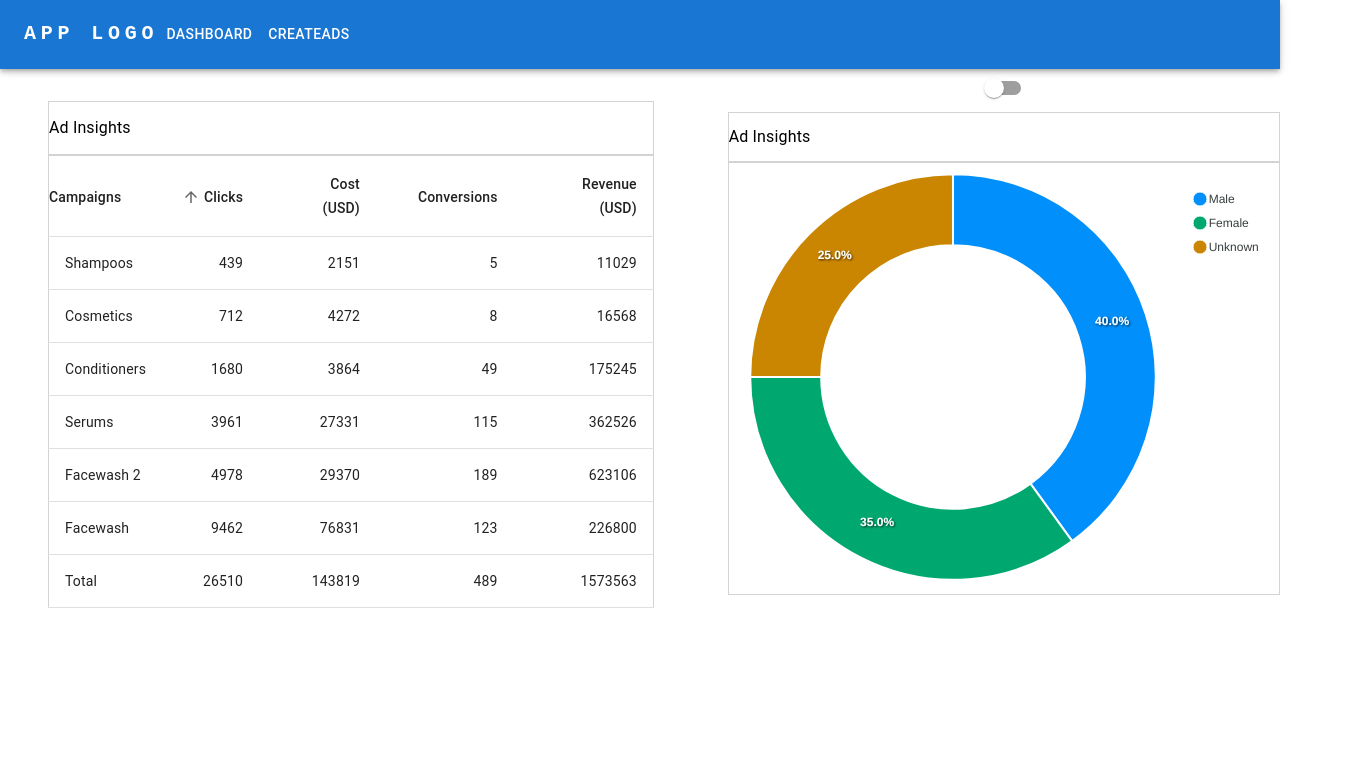
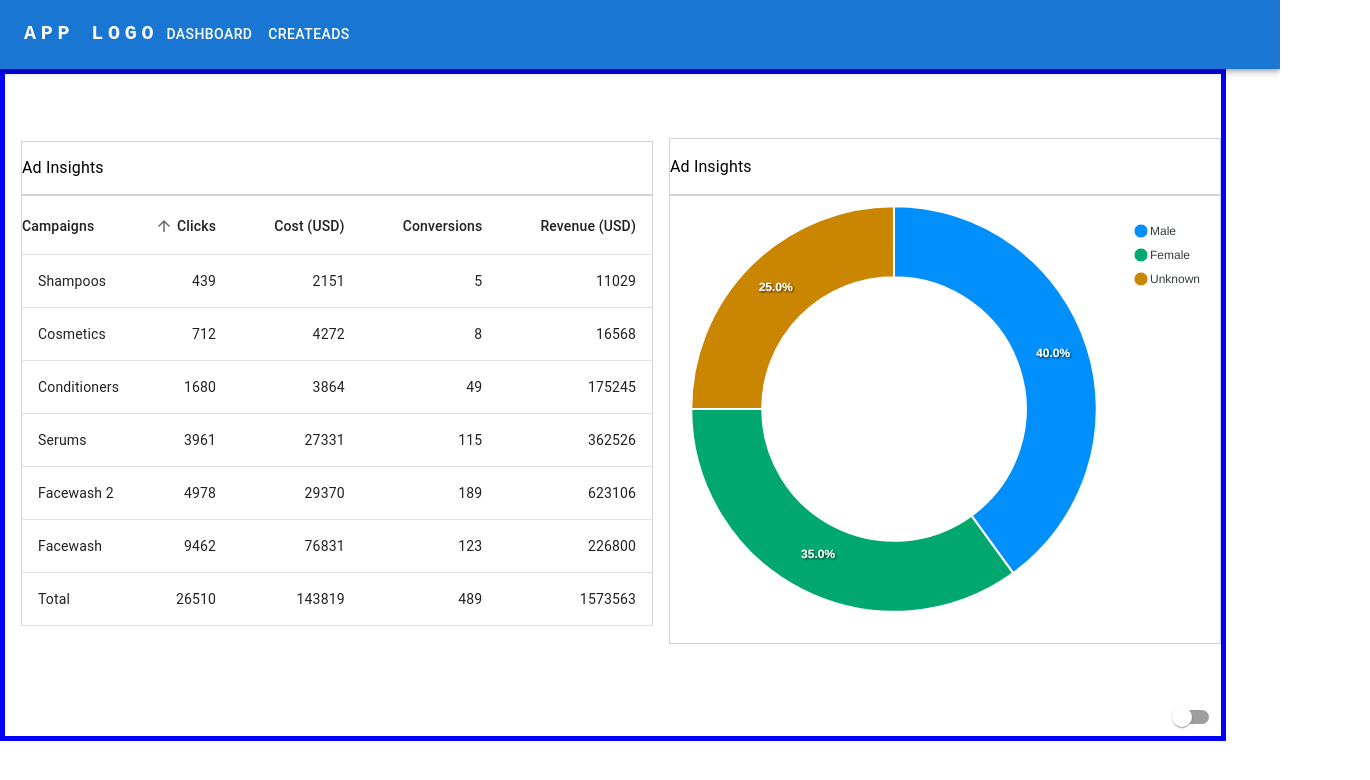
Before and after one commit to sandipbangar/keywordio-test, a React (Create React App) app: page / in a window 1280 px wide. Shown: the top 780 px of the page, 1370 px wide, since content can reach past the window. Built offline with nearby package versions, Linux system fonts and the light colour scheme.

Commit message:
Fixed CSS of Dashboard components

```diff
--- a/src/components/DoughnutComp.jsx
+++ b/src/components/DoughnutComp.jsx
@@ -26,7 +26,9 @@ class DoughnutComp extends Component {
     return (
       <>
         <div className="donut-container">
+        <div className="paper3">
           <Typography className="donut-ad-insights">Ad Insights</Typography>
+        </div>
           <ApexCharts className="donut" options={this.state.options} series={this.state.series} type="donut" width={550} />
         </div>
       </>
--- a/src/pages/Dashboard.jsx
+++ b/src/pages/Dashboard.jsx
@@ -1,12 +1,13 @@
 import React from 'react';
 import LeftDashboard from "./LeftDashBoard";
 import RightDashboard from "./RightDashboard";
+import "../styles/DashBoard.css"
 
 export default function DashBoard () {
   return (
-    <div item style={{display:"flex", width:"100%", height:"100%"}}>
-      <LeftDashboard/>
-      <RightDashboard/>
+    <div className='DashStyle' item>
+      <dic className='left'><LeftDashboard/></dic>
+      <div className='right'><RightDashboard/></div>
     </div>
   )
 }
--- a/src/pages/RightDashboard.jsx
+++ b/src/pages/RightDashboard.jsx
@@ -1,7 +1,8 @@
 import React, { useState } from 'react';
 import Table2 from '../components/Table2';
-import { Switch } from '@mui/material';
+import { Switch, Grid } from '@mui/material';
 import DoughnutComp from '../components/DoughnutComp';
+import "../styles/RightDbStyle.css"
 
 
 export default function RightDashboard() {
@@ -13,13 +14,18 @@ export default function RightDashboard() {
 
     return (
         <>
-            <div>
+            <div className='right-db-container'>
+                <div className="switch-grid">
                 <Switch style={{ display: "flex", flexDirection: "column-reverse", justifyContent: "flex-end" }} checked={isTable} onChange={handleChange} />
+                </div>
+                <div className="component-grid">
                 {isTable ? (
                     <Table2 />
                 ) : (
                     <DoughnutComp />
                 )}
+                </div>
+
             </div>
         </>
     )
--- /dev/null
+++ b/src/styles/DashBoard.css
@@ -0,0 +1,17 @@
+.DashStyle {
+  display: flex;
+  flex-direction: row;
+  border: 5px solid blue;
+  position: relative;
+  height: 100%;
+  width: 95%;
+  justify-content: center;
+  align-items: center;
+}
+
+.left {
+  margin: 0;
+}
+.right {
+  margin: 0;
+}
--- a/src/styles/DoughnutStyle.css
+++ b/src/styles/DoughnutStyle.css
@@ -1,16 +1,30 @@
 .donut-container {
-  border: "7px solid black";
+  margin-top: 4rem;
+  width: 100%;
+  height: 70vh;
+  /* margin: 1rem; */
   display: block;
-  margin: 5px 90px;
-  height: 30vh;
+  flex-direction: row;
+  justify-content: center;
+  position: relative;
+  /* border: 1px solid black; */
+}
+.paper3 {
+  width: 100%;
+  height: 10%;
+  /* margin: 1rem; */
+  /* border: 3px solid red; */
 }
 .donut-ad-insights {
-  border: 1px solid lightgray;
-  height: 20%;
+  position: relative;
+  height: 100%;
   display: flex;
   flex-direction: row;
+  border: 1px solid lightgray;
   align-items: center;
 }
 .donut {
+  height: 80%;
   border: 1px solid lightgray;
+  align-items: right;
 }
--- a/src/styles/ReusableTableStyle.css
+++ b/src/styles/ReusableTableStyle.css
@@ -1,7 +1,7 @@
 .box-container {
   width: 100%;
   height: 70vh;
-  margin: 1rem 2rem;
+  /* margin: 1rem; */
   display: flex;
   flex-direction: row;
   justify-content: center;
--- /dev/null
+++ b/src/styles/RightDbStyle.css
@@ -0,0 +1,16 @@
+.right-db-container{
+    /* border: 2px solid black; */
+    display: flex;
+    flex-direction: column-reverse;
+    justify-content: space-around;
+}
+.switch-grid{
+    /* border: 4px solid red; */
+    display: flex;
+    flex-direction: column;
+    justify-content: end;
+    align-items: flex-end;
+}
+.component-grid{
+    /* border: 6px solid yellow; */
+}
--- a/src/styles/Table2Style.css
+++ b/src/styles/Table2Style.css
@@ -1,24 +1,30 @@
-.box-container2{
+.box-container2 {
+  margin-top: 2rem;
   width: 100%;
   height: 70vh;
-    margin: 1rem 2rem;
+  /* margin: 1rem; */
   display: flex;
+  flex-direction: row;
+  justify-content: center;
   position: relative;
+  /* border: 1px solid black; */
 }
-.paper2{
+.paper2 {
   width: 100%;
   /* height: 90%; */
-    margin-left: 2rem;
-    /* border: 1px solid lightgray; */
+  margin: 1rem;
+  /* border: 3px solid red; */
 }
-.ad-insights2{
+.ad-insights2 {
   position: relative;
   height: 10%;
   display: flex;
   flex-direction: row;
   border: 1px solid lightgray;
+  align-items: center;
 }
-.table2{
+.table2 {
   height: 100%;
   border: 1px solid lightgray;
+  align-items: right;
 }
```
Lines whose indentation alone changed are shown as unchanged.
